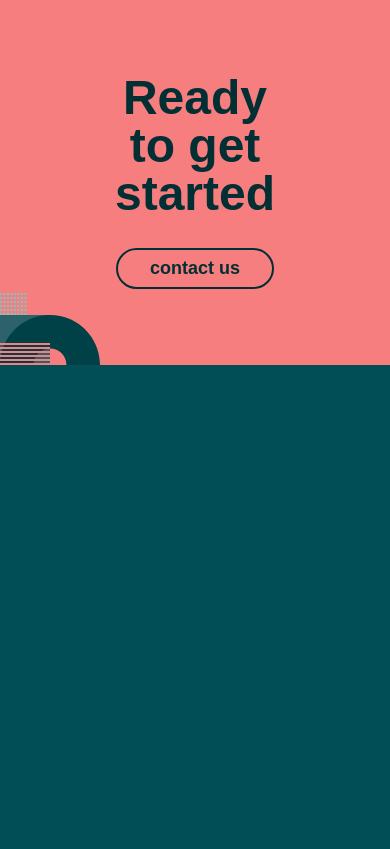
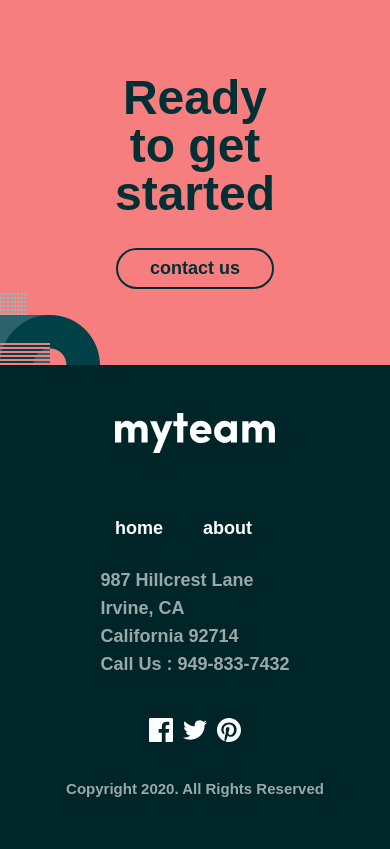
Before and after one commit to khurshidsoyibjonov/my-team-, a plain HTML site: page index.html in a window 390 px wide. Shown: the part 3239-4088 px from the top of the page. Before the commit the page ends 3604 px from the top, so only its background shows below. Drawn offline with Linux system fonts and the light colour scheme; a web font is replaced by a local one.

Commit message:
finish alll

```diff
--- a/index.html
+++ b/index.html
@@ -191,5 +191,54 @@
         </div>
       </section>
     </main>
+
+    <footer class="site-footer">
+      <div class="container footer">
+        <div class="footer__left-wrapper">
+          <div class="footer__left-logo">
+            <a href="#">
+              <img src="./images/logo.svg" alt="logo" width="160" height="40" />
+            </a>
+            <div>
+              <a href="#">home</a>
+              <a href="#">about</a>
+            </div>
+          </div>
+
+          <div class="footer__address">
+            <a href="#">
+              987 Hillcrest Lane <br />Irvine, CA <br />California 92714
+              <br />Call Us : 949-833-7432
+            </a>
+          </div>
+        </div>
+        <div class="footer__right-wrapper">
+          <div class="footer_socials">
+            <a href="#"
+              ><img
+                src="./images/facebook.svg"
+                alt="facebook"
+                width="24"
+                height="24"
+            /></a>
+            <a href="#"
+              ><img
+                src="./images/twitter.svg"
+                alt="twitter"
+                width="24"
+                height="24"
+            /></a>
+            <a href="#"
+              ><img
+                src="./images/pinterest.svg"
+                alt="pinterest"
+                width="24"
+                height="24"
+            /></a>
+          </div>
+          <p>Copyright 2020. All Rights Reserved</p>
+        </div>
+      </div>
+    </footer>
   </body>
 </html>
--- /dev/null
+++ b/scss/blocks/_footer.scss
@@ -0,0 +1,107 @@
+.site-footer {
+  padding: 48px 0;
+  background: #002529;
+}
+
+.footer {
+  @include DisplayFlex($justify: space-between, $align: start, $gap: 0px);
+}
+.footer__left-wrapper {
+  @include DisplayFlex($justify: center, $align: start, $gap: 125px);
+}
+.footer__address a {
+  @include TextStyle(
+    $font-weight: 600,
+    $font-size: 18px,
+    $line-height: 28px,
+    $color: $clr-white
+  );
+  opacity: 60%;
+}
+.footer__left-logo {
+  @include DisplayFlex($justify: start, $align: start, $gap: 25px);
+  flex-direction: column;
+}
+
+.footer__left-logo a {
+  @include TextStyle(
+    $font-weight: 600,
+    $font-size: 18px,
+    $line-height: 28px,
+    $color: $clr-white
+  );
+}
+
+.footer__left-logo div {
+  @include DisplayFlex($justify: start, $align: start, $gap: 40px);
+}
+
+.footer__right-wrapper {
+  @include DisplayFlex($justify: start, $align: start, $gap: 51px);
+  flex-direction: column;
+}
+.footer__right-wrapper p {
+  @include TextStyle(
+    $font-weight: 600,
+    $font-size: 15px,
+    $line-height: 25px,
+    $color: $clr-white
+  );
+  opacity: 60%;
+}
+.footer_socials {
+  width: 255px;
+  @include DisplayFlex($justify: end, $align: center, $gap: 10px);
+}
+
+@media (max-width: 850px) {
+  .footer {
+    @include DisplayFlex($justify: start, $align: start, $gap: 32px);
+    flex-direction: column;
+  }
+
+  .footer__left-wrapper {
+    @include DisplayFlex($justify: space-between, $align: start, $gap: 0px);
+    width: 100%;
+  }
+  .footer__left-logo {
+    @include DisplayFlex($justify: start, $align: start, $gap: 53px);
+  }
+
+  .footer__right-wrapper {
+    @include DisplayFlex($justify: space-between, $align: center, $gap: 0px);
+    flex-direction: row;
+    width: 100%;
+  }
+
+  .footer_socials {
+    width: 255px;
+    @include DisplayFlex($justify: start, $align: center, $gap: 10px);
+  }
+}
+
+@media (max-width: 500px) {
+  .footer {
+    @include DisplayFlex($justify: center, $align: center, $gap: 40px);
+  }
+  .footer__left-wrapper {
+    @include DisplayFlex($justify: center, $align: center, $gap: 24px);
+    flex-direction: column;
+    width: 100%;
+  }
+
+  .footer__right-wrapper p {
+    text-align: center;
+    margin: 0 auto;
+  }
+  .footer__right-wrapper {
+    @include DisplayFlex($justify: center, $align: center, $gap: 30px);
+    flex-direction: column;
+    width: 100%;
+  }
+
+  .footer_socials {
+    width: 255px;
+    @include DisplayFlex($justify: center, $align: center, $gap: 10px);
+  }
+}
--- a/scss/main.scss
+++ b/scss/main.scss
@@ -7,3 +7,4 @@
 @import "./blocks/build";
 @import "./blocks/about";
 @import "./blocks/contact";
+@import "./blocks/footer";
```
Also changed, not shown: css/main.css, 1 other file.
